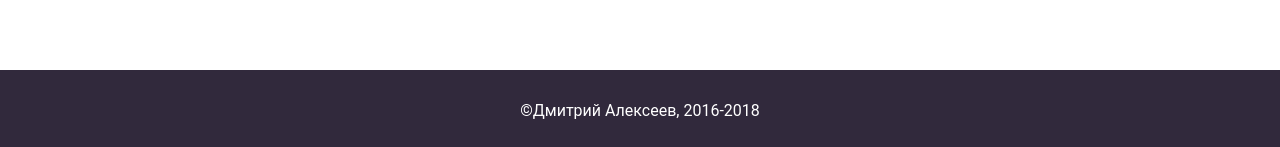
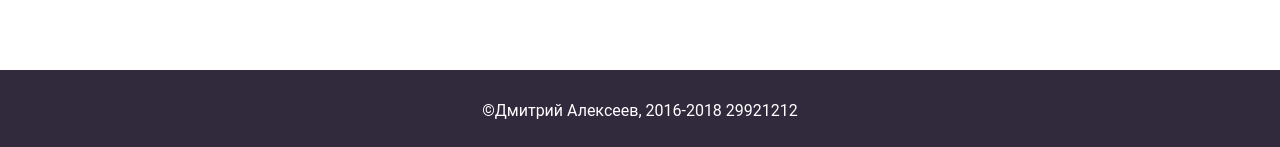
Before and after one commit to SergeiGrv/Graduation-work, a plain HTML site: page index.html in a window 1280 px wide. Shown: the part 2931-3078 px from the top of the page. Drawn offline with nearby package versions, Linux system fonts and the light colour scheme.

Commit message:
add index  text in the bottom

```diff
--- a/index.html
+++ b/index.html
@@ -159,7 +159,7 @@
 	</main>
 	<footer>
 		<div class="footer__name">
-			&copy;Дмитрий Алексеев, 2016-2018
+			&copy;Дмитрий Алексеев, 2016-2018 29921212
 		</div>
 	</footer>
 </body>
```
